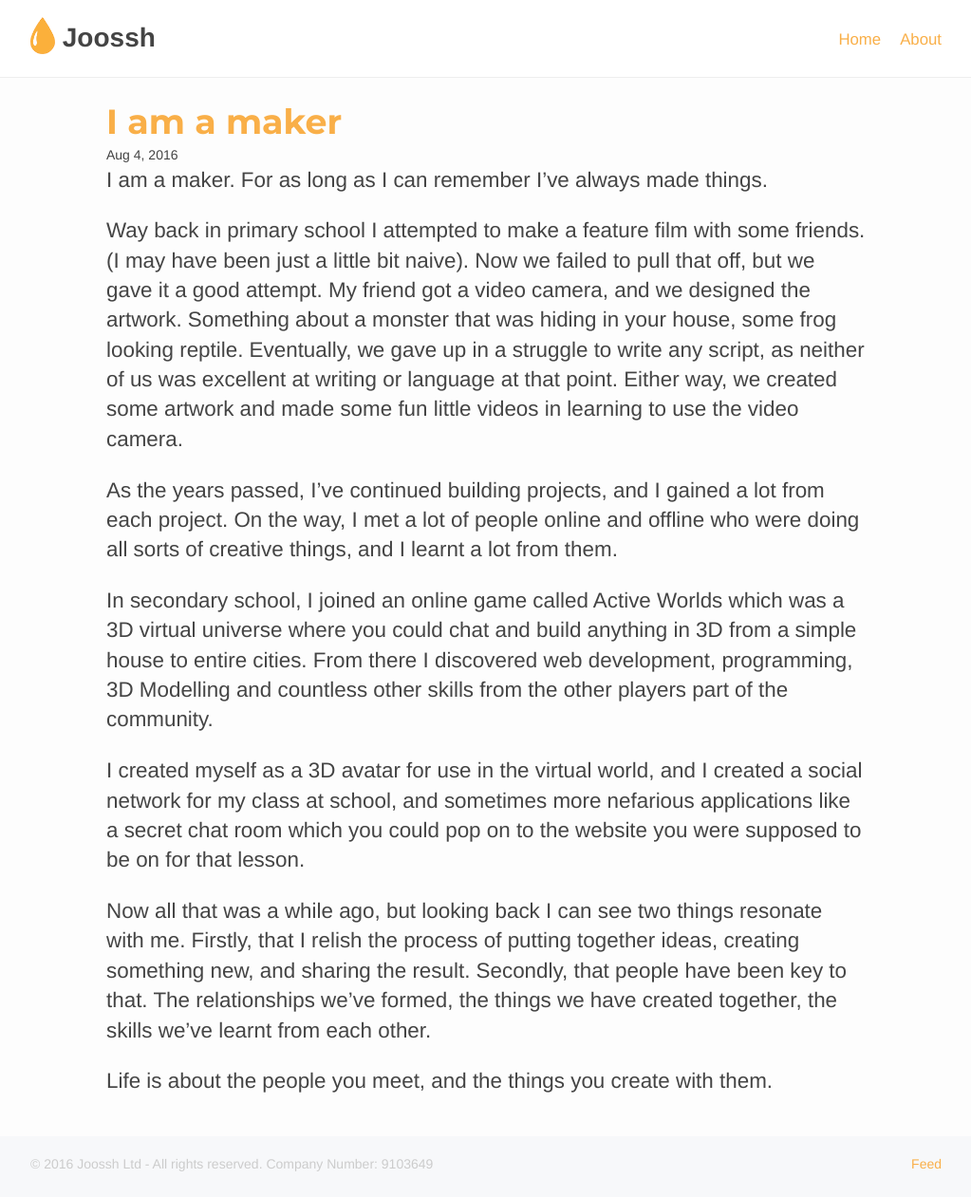
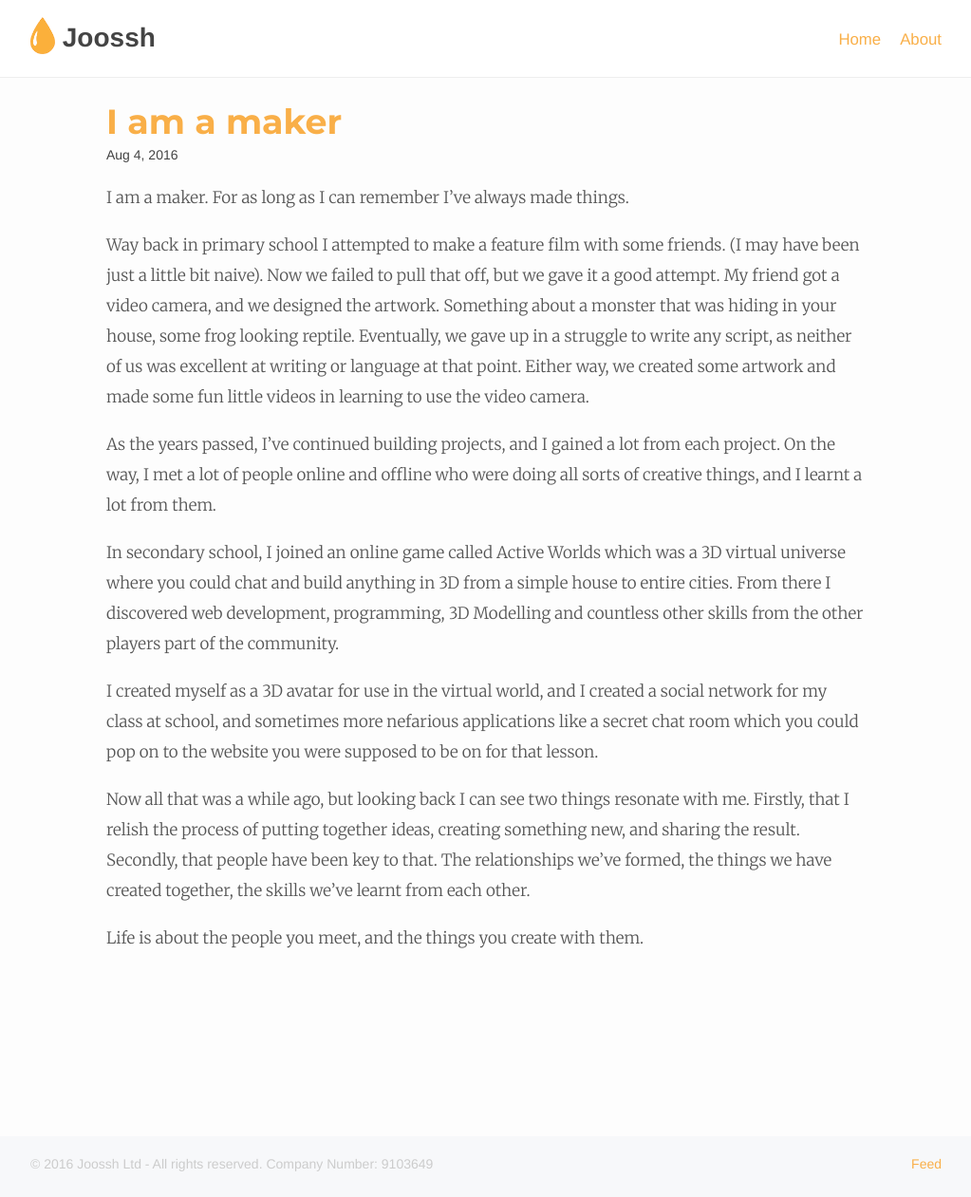
Before and after one commit to JoshAntBrown/joossh-site, a Jekyll site: the page built from _posts/2016-08-04-I-am-maker.markdown, in a window 1280 px wide and 1261 px high. Shown: the whole window at 95% size, without its empty margins (128-1151 px from the left). Built offline with Jekyll 4.4.1, drawn with Linux system fonts in a browser that asks for light colours.

Commit message:
💄  Updating font styles

```diff
--- a/_sass/_style.scss
+++ b/_sass/_style.scss
@@ -1,5 +1,5 @@
 @import url('https://fonts.googleapis.com/css?family=Montserrat:400,700');
-
+@import url('https://fonts.googleapis.com/css?family=Merriweather:300,400');
 * {
   -webkit-font-smoothing: antialiased;
   font-smoothing: antialiased;
@@ -57,8 +57,12 @@ article h2 {
 }
 
 article p {
-  font-size: 1.6em;
-  margin: 0 0 1em 0;
+  font-size: 17px;
+  line-height: 32px;
+  margin: 0 0 18px 0;
+  font-family: 'Merriweather', serif;
+  color: #555;
+  font-weight: 300;
 }
 
 article img.bordered {
@@ -93,6 +97,7 @@ a:hover {
 }
 
 .button {
+  font-family: 'Montserrat', sans-serif;
   color: #F9AF48;
   border: 1px solid #F9AF48;
   background: transparent;
@@ -113,6 +118,10 @@ a:hover {
 
 a:hover button {
   text-decoration: none !important;
+}
+
+.post-header {
+  margin-bottom: 18px;
 }
 
 body > header {
--- a/index.html
+++ b/index.html
@@ -8,7 +8,7 @@ layout: default
         <h1><a href="{{ post.url | prepend: site.baseurl }}">{{ post.title }}</a></h1>
       </header>
       <div>
-        <p>{{ post.content | strip_html | truncatewords: 20 }}</p>
+        <p>{{ post.content | strip_html | truncatewords: 40 }}</p>
         <p><a class="button" href="{{ post.url | prepend: site.baseurl }}">Read More</a></p>
       </div>
     </article>
```
